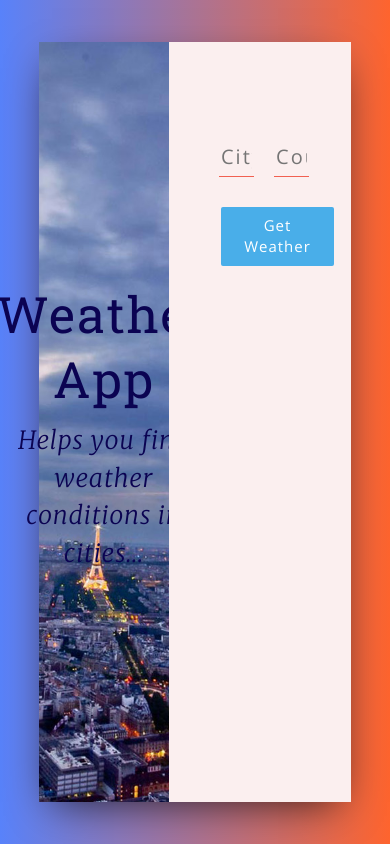
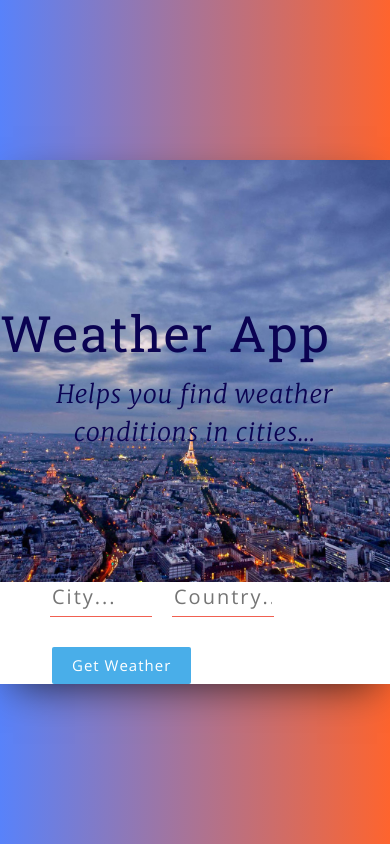
Before and after one commit to venkataswamyMedidi/WeatherApp, a React (Create React App) app: page / in a window 390 px wide. Built offline with nearby package versions, Linux system fonts and the light colour scheme.

Commit message:
responsive

```diff
--- a/src/App.css
+++ b/src/App.css
@@ -1,13 +1,13 @@
-@import url('https://fonts.googleapis.com/css?family=Merriweather:100,200,300,300i,400,400i,700');
-@import url('https://fonts.googleapis.com/css?family=Roboto+Slab:400,700');
-@import url('https://fonts.googleapis.com/css?family=Open+Sans:300,400');
+@import url("https://fonts.googleapis.com/css?family=Merriweather:100,200,300,300i,400,400i,700");
+@import url("https://fonts.googleapis.com/css?family=Roboto+Slab:400,700");
+@import url("https://fonts.googleapis.com/css?family=Open+Sans:300,400");
 
 body {
   font-family: "Open Sans", serif;
 }
 
 .wrapper {
-  background: linear-gradient(to right, #5882FA,#FE642E);
+  background: linear-gradient(to right, #5882fa, #fe642e);
   height: 100vh;
   display: flex;
   justify-content: center;
@@ -15,15 +15,15 @@ body {
 }
 
 .main {
-  height: 90vh;
+  /* height: 90vh; */
   background: #fff;
-  box-shadow: 0px 13px 40px -13px rgba(0,0,0,0.75);
-  width: 80%;
+  box-shadow: 0px 13px 40px -13px rgba(0, 0, 0, 0.75);
+  /* width: 80%; */
   margin: 0 auto;
 }
 
 .title-container {
-  height: 90vh;
+  height: 50vh;
   background: url("img/bg.jpg") center center no-repeat;
   background-size: cover;
   display: flex;
@@ -37,7 +37,8 @@ body {
   font-size: 50px;
   letter-spacing: 2px;
   line-height: 1.3;
-  font-family: 'Roboto Slab', serif;
+  font-family: "Roboto Slab", serif;
+  display: flex;
 }
 
 .title-container__subtitle {
@@ -47,12 +48,16 @@ body {
   letter-spacing: 1px;
   line-height: 1.5;
   font-family: "Merriweather", serif;
+  display: flex;
 }
 
 .form-container {
-  background-color: #FBEFEF;
-  height: 90vh;
-  padding-top: 100px;
+  /* background-color: #fbefef; */
+  /* height: 90vh; */
+  display: flex;
+  align-items: center;
+  justify-content: center;
+  /* padding-top: 100px; */
   padding-left: 50px;
 }
 
@@ -70,12 +75,12 @@ input[type="text"] {
 }
 
 input[type="text"] {
-    outline: none;
+  outline: none;
 }
 
 input:-webkit-autofill {
-    -webkit-box-shadow: 0 0 0 30px #2c3e50 inset;
-    -webkit-text-fill-color: #fff !important;
+  -webkit-box-shadow: 0 0 0 30px #2c3e50 inset;
+  -webkit-text-fill-color: #fff !important;
 }
 
 button {
@@ -105,7 +110,7 @@ button:active {
 
 .weather__key {
   color: #f16051;
-  border-bottom: solid 2px rgba(255,255,255,0.06);
+  border-bottom: solid 2px rgba(255, 255, 255, 0.06);
   padding: 20px 0 20px 0;
   font-weight: 400;
 }
@@ -115,12 +120,12 @@ button:active {
 }
 
 .weather__value {
-  color: #190B07;
+  color: #190b07;
   font-weight: 200;
 }
 
 .weather__error {
-  color: #190B07;
+  color: #190b07;
   font-size: 20px;
   letter-spacing: 1px;
   font-weight: 200;
--- a/src/App.js
+++ b/src/App.js
@@ -5,7 +5,9 @@ import Form from "./components/form";
 // import SForm from "./components/stateless_form"
 import Titles from "./components/titles";
 
-const Api_Key = "8d2de98e089f1c28e1a22fc19a24ef04";
+// const Api_Key = "8d2de98e089f1c28e1a22fc19a24ef04";
+
+const Api_Key = "fe4feefa8543e06d4f3c66d92c61b69c"
 
 class App extends React.Component {
   state = {
@@ -50,10 +52,10 @@ class App extends React.Component {
           <div className="main">
             <div className="container">
               <div className="row">
-                <div className="col-xs-5 title-container">
+                <div className="title-container">
                   <Titles />
                 </div>
-                <div className="col-xs-7 form-container">
+                <div className="form-container">
                   <Form loadWeather={this.getWeather} />
                   <Weather
                     temperature={this.state.temperature}
```
